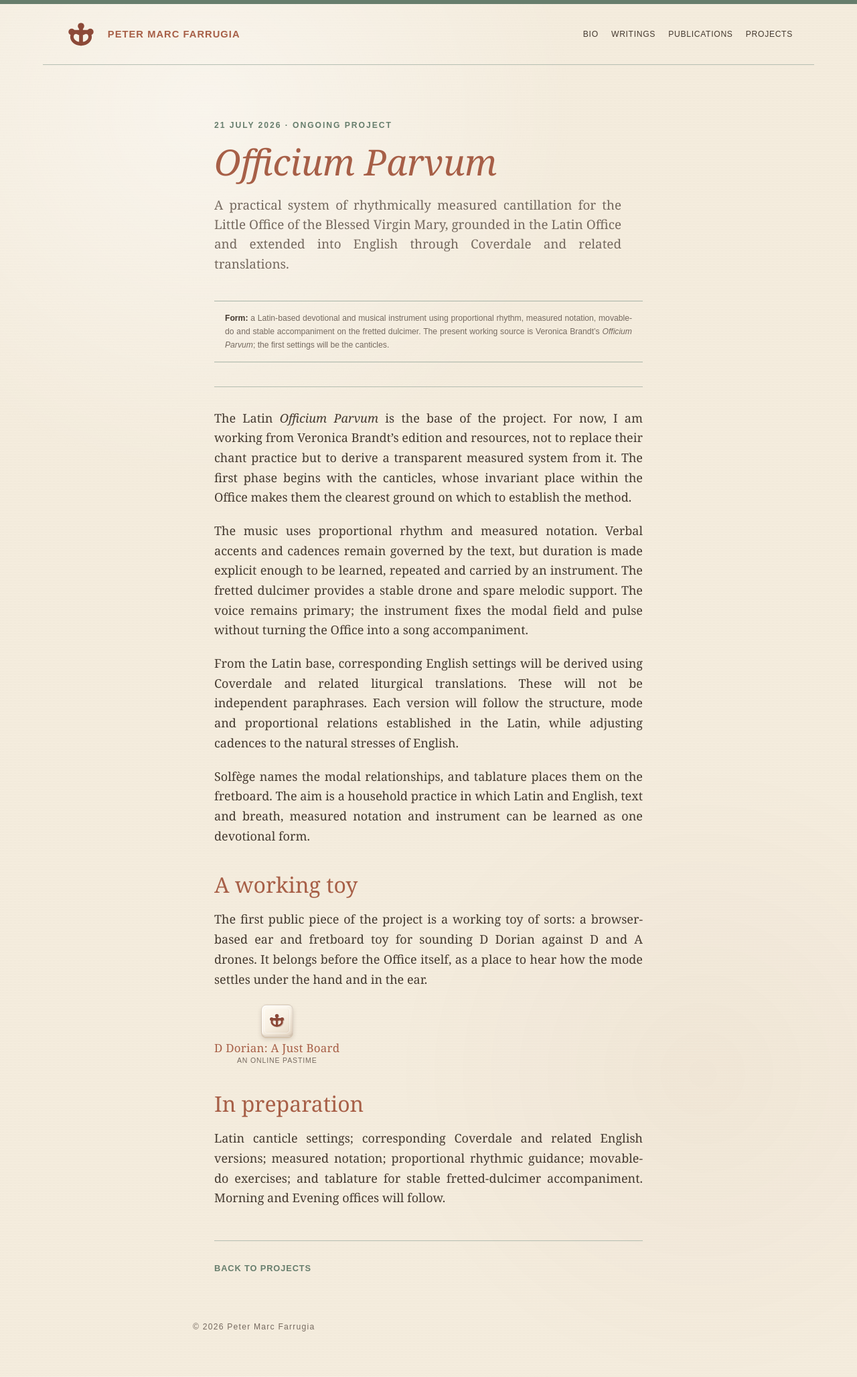
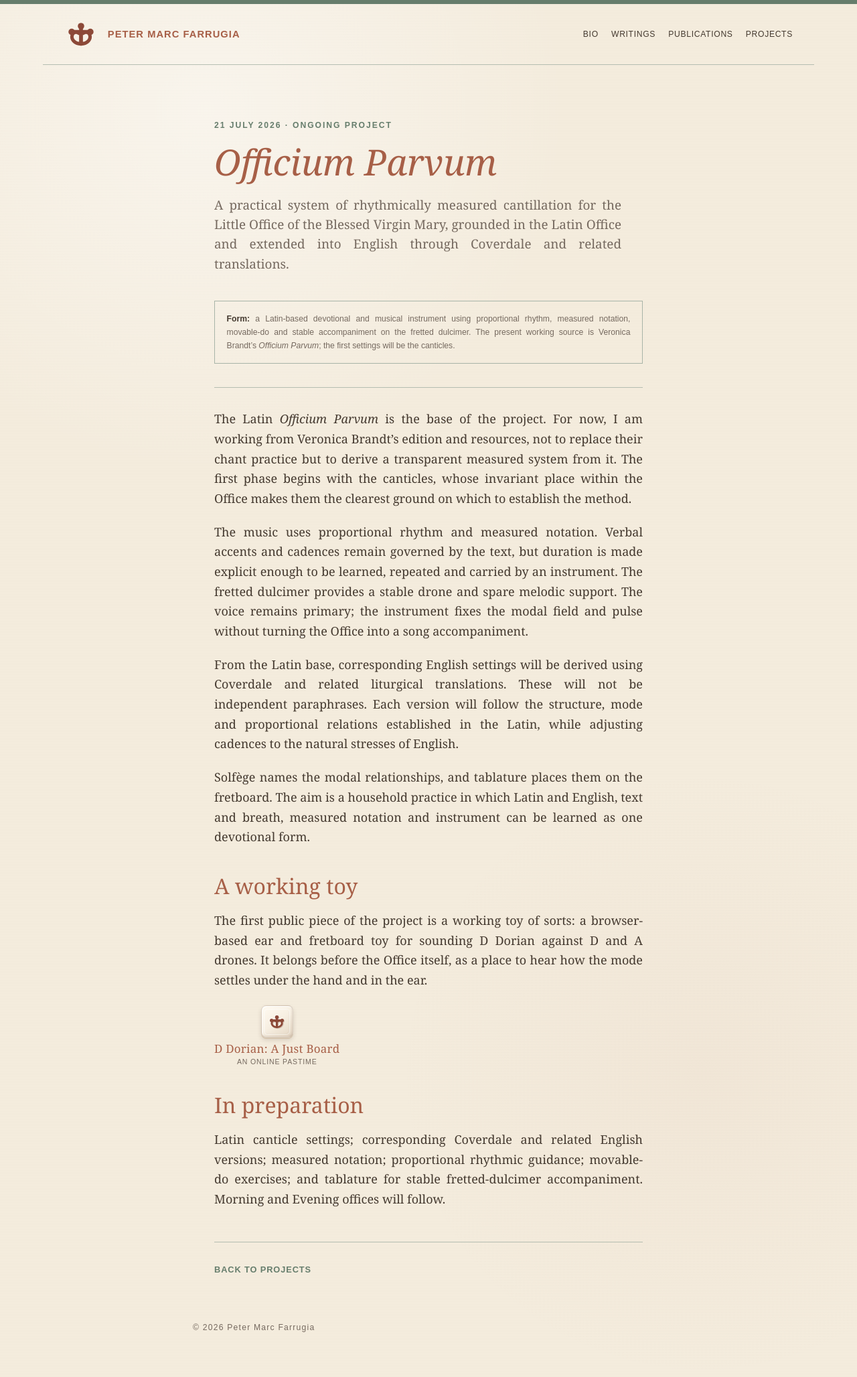
Before and after one commit to pytfarrugia-bit/pytfarrugia-bit.github.io, a Jekyll site: the page english-cantillation.html, which Jekyll copies as it is, in a window 1280 px wide. Shown: the whole page at 67% size. Built offline with Jekyll 4.4.1, drawn with Linux system fonts in a browser that asks for light colours.

Commit message:
Box the Officium Parvum project note

```diff
--- a/english-cantillation.html
+++ b/english-cantillation.html
@@ -28,7 +28,7 @@
     <h1><em>Officium Parvum</em></h1>
     <p class="lead">A practical system of rhythmically measured cantillation for the Little Office of the Blessed Virgin Mary, grounded in the Latin Office and extended into English through Coverdale and related translations.</p>
 
-    <div style="margin:1.4rem 0 2.2rem;padding:0.95rem 1rem;border-top:1px solid var(--rule);border-bottom:1px solid var(--rule);font-family:Arial,Helvetica,sans-serif;font-size:0.76rem;line-height:1.65;color:var(--muted);">
+    <div style="margin:1.4rem 0 2.2rem;padding:1rem 1.1rem;border:1px solid var(--rule);font-family:Arial,Helvetica,sans-serif;font-size:0.76rem;line-height:1.65;color:var(--muted);">
       <p style="margin:0;"><strong style="color:var(--ink);">Form:</strong> a Latin-based devotional and musical instrument using proportional rhythm, measured notation, movable-do and stable accompaniment on the fretted dulcimer. The present working source is Veronica Brandt’s <em>Officium Parvum</em>; the first settings will be the canticles.</p>
     </div>
 
```
